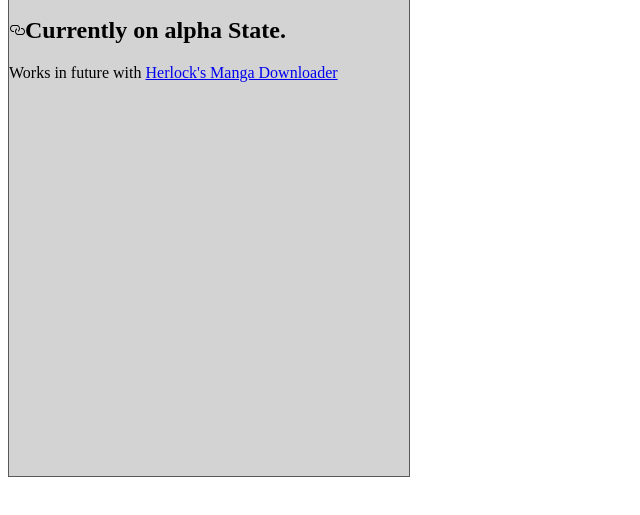
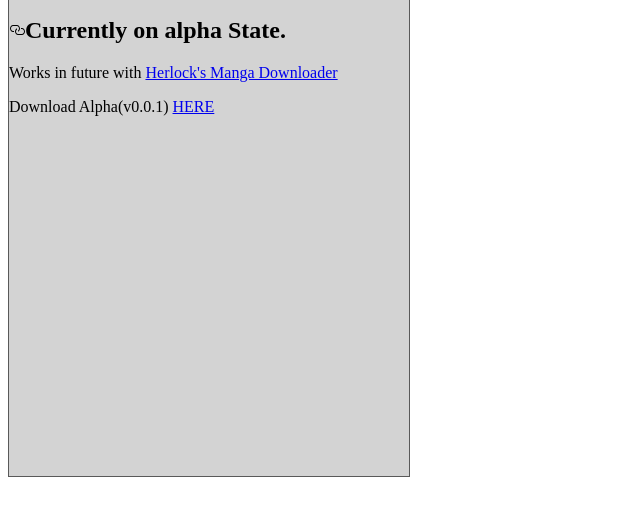
Before and after one commit to Neuxz/MangaDLEX, a plain HTML site: page index.html in a window 1280 px wide. Shown: the part 133-648 px from the top of the page, without its empty margins (0-640 px from the left). Drawn offline with Linux system fonts and the light colour scheme.

Commit message:
Update index.html

```diff
--- a/index.html
+++ b/index.html
@@ -8,4 +8,5 @@ focused for the use on mobile devices.</p>
 <h2><a id="user-content-currently-on-alpha-state" class="anchor" href="#currently-on-alpha-state" aria-hidden="true"><svg aria-hidden="true" class="octicon octicon-link" height="16" version="1.1" viewBox="0 0 16 16" width="16"><path d="M4 9h1v1h-1c-1.5 0-3-1.69-3-3.5s1.55-3.5 3-3.5h4c1.45 0 3 1.69 3 3.5 0 1.41-0.91 2.72-2 3.25v-1.16c0.58-0.45 1-1.27 1-2.09 0-1.28-1.02-2.5-2-2.5H4c-0.98 0-2 1.22-2 2.5s1 2.5 2 2.5z m9-3h-1v1h1c1 0 2 1.22 2 2.5s-1.02 2.5-2 2.5H9c-0.98 0-2-1.22-2-2.5 0-0.83 0.42-1.64 1-2.09v-1.16c-1.09 0.53-2 1.84-2 3.25 0 1.81 1.55 3.5 3 3.5h4c1.45 0 3-1.69 3-3.5s-1.5-3.5-3-3.5z"></path></svg></a>Currently on alpha State.</h2>
 
 <p>Works in future with <a href="https://github.com/herrlock/Manga">Herlock's Manga Downloader</a></p>
+<p>Download Alpha(v0.0.1) <a href="http://neuxz.github.io/MangaDLEX/Mdlex(v0.0.1).apk">HERE</a></p>
 </div>
```
